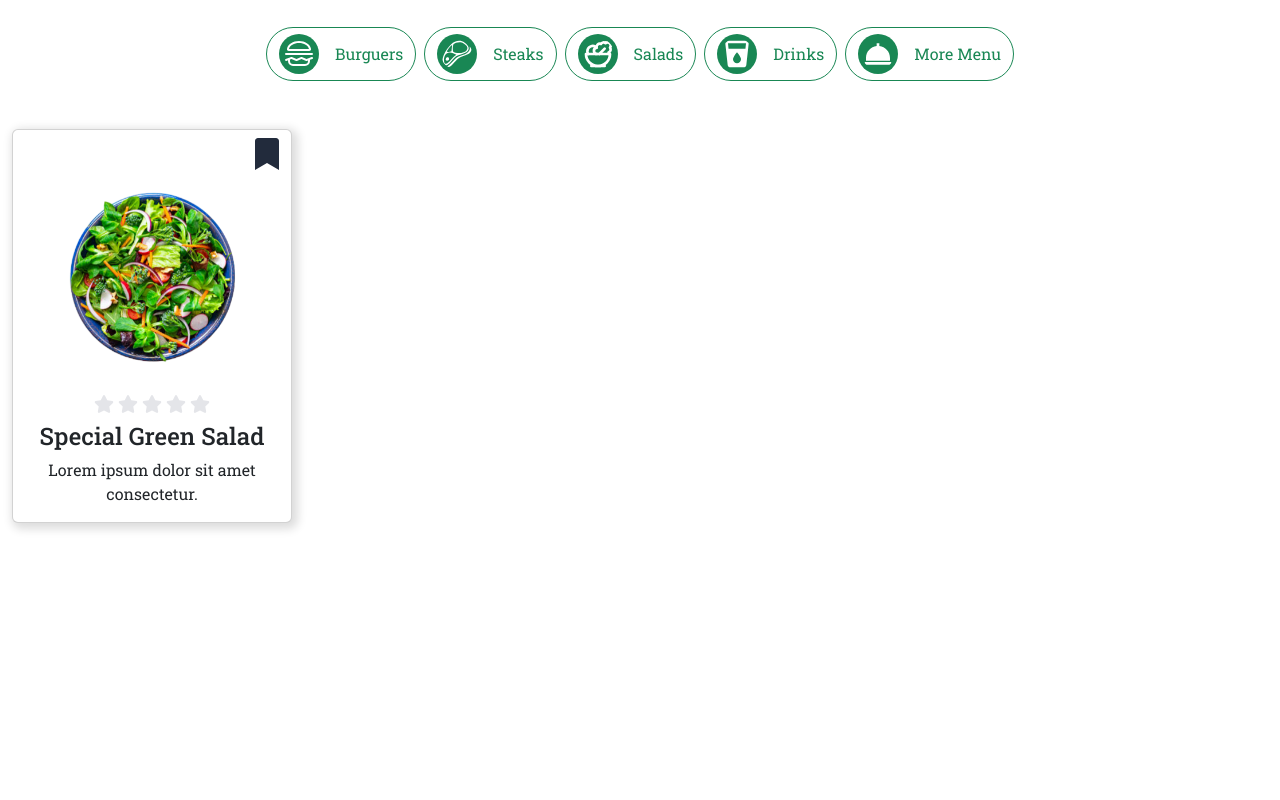
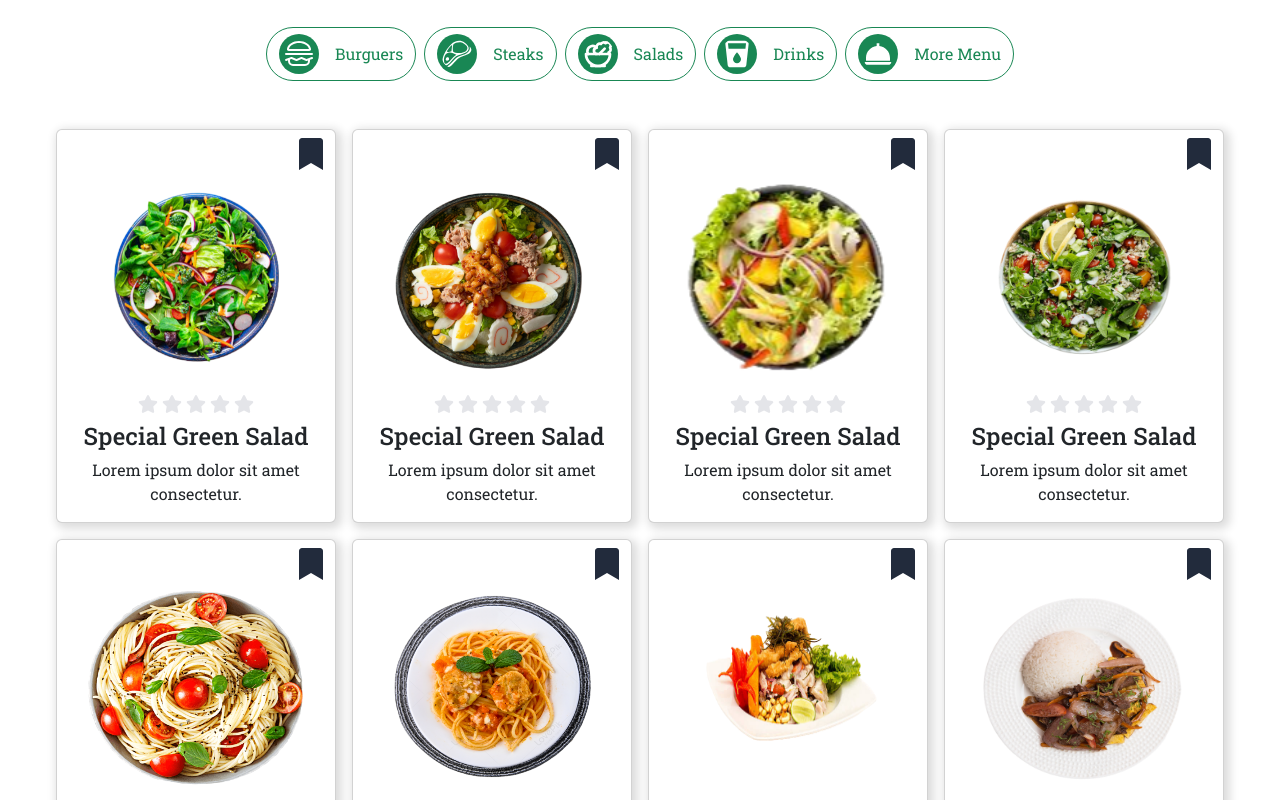
Before and after one commit to alancrisanto/recipesnext, a Next.js app: page / in a window 1280 px wide. Shown: the part 1200-2000 px from the top of the page. Before the commit the page ends 1771 px from the top, so only its background shows below. Built offline with nearby package versions, Linux system fonts and the light colour scheme; no server answers.

Commit message:
add cards to container

```diff
--- a/src/components/rating/rating.tsx
+++ b/src/components/rating/rating.tsx
@@ -26,7 +26,7 @@ function RatingComponent() {
 							size={20}
 							color={ratingValue <= (hover || rating || 0) ? "#ffcd00" : "#e4e5e9"}
 							onMouseEnter={() => setHover(ratingValue)}
-							onMouseOut={() => {}}
+							onMouseOut={() => setHover(null)}
 						/>
 					</label>
 				);
--- a/src/components/recipesContainer/recipesContainer.tsx
+++ b/src/components/recipesContainer/recipesContainer.tsx
@@ -17,8 +17,15 @@ function RecipesContainer() {
 				<FilterButtons title="Drinks" icon={MdLocalDrink} />
 				<FilterButtons title="More Menu" icon={BiSolidDish} />
 			</div>
-			<div className={`cardsContainer`}>
+			<div className={`cardsContainer d-flex flex-wrap justify-content-center align-items-center  gap-3`}>
 				<RecipesCards recImg="/dish1.png" />
+				<RecipesCards recImg="/dish2.png" />
+				<RecipesCards recImg="/dish3.png" />
+				<RecipesCards recImg="/dish4.png" />
+				<RecipesCards recImg="/dish5.png" />
+				<RecipesCards recImg="/dish6.png" />
+				<RecipesCards recImg="/dish7.png" />
+				<RecipesCards recImg="/dish8.png" />
 			</div>
 		</div>
 	);
```
